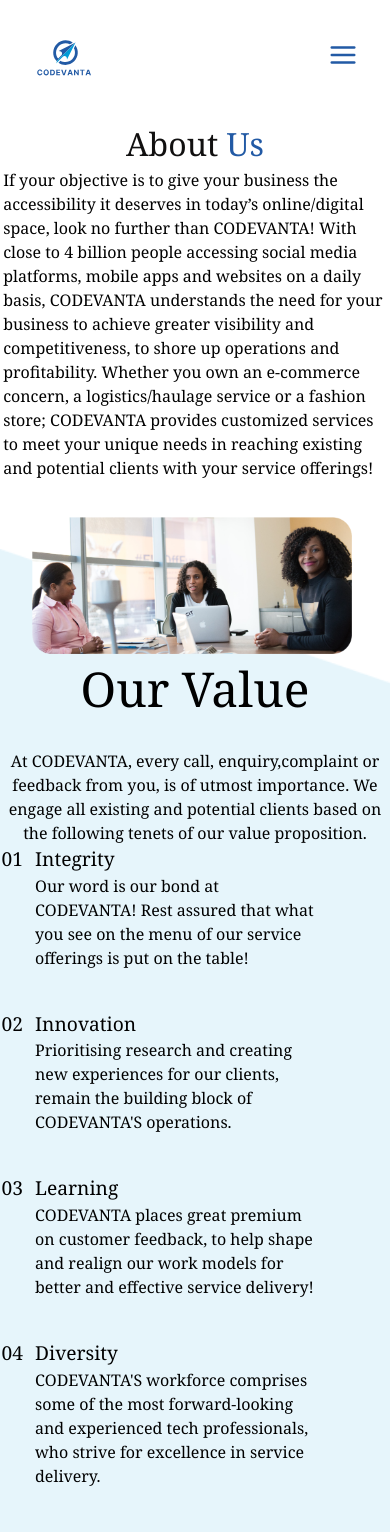
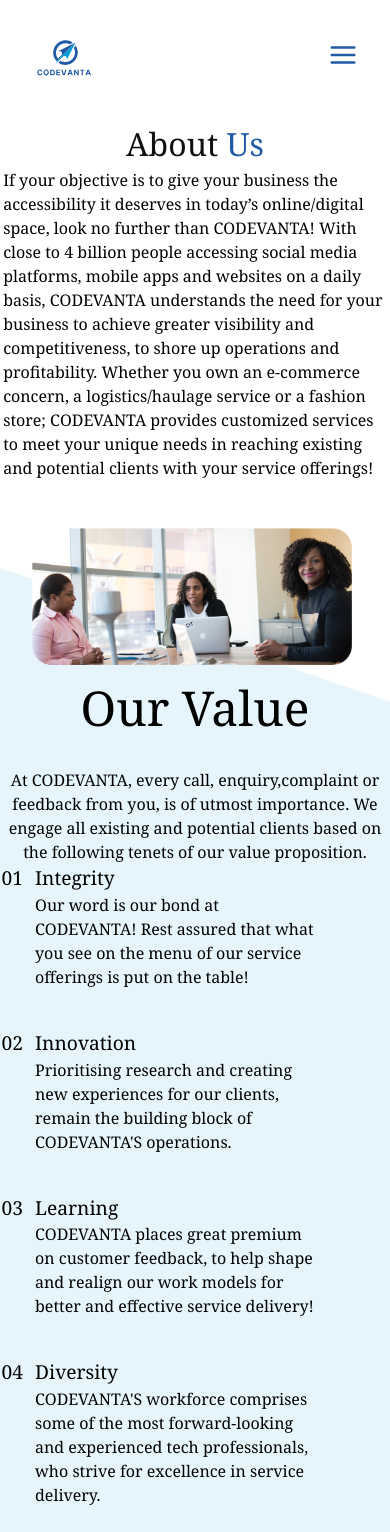
Before and after one commit to Code-Vanta/CompanyWebsite, a React (Vite) app in the folder CodeVanta/: page /about in a window 390 px wide. Shown: the top 1532 px of the page. Built offline with nearby package versions, Linux system fonts and the light colour scheme.

Commit message:
about image

```diff
--- a/CodeVanta/src/component/About/Notion.jsx
+++ b/CodeVanta/src/component/About/Notion.jsx
@@ -22,7 +22,7 @@
         <img
           src={about}
           alt=""
-          className=" w-[45rem] z-10 left-[24rem] top-[19rem] sm:w-[20rem] sm:left-[2rem] sm:top-[24.8rem] md:left-[5rem] md:top-[24rem] md:w-[35rem] absolute pb-6"
+          className=" w-[45rem] z-10 left-[24rem] top-[19rem] sm:w-[20rem] sm:left-[2rem] sm:top-[25.5rem] md:left-[5rem] md:top-[24rem] md:w-[35rem] absolute pb-6"
         />
       </div>
     </div>
--- a/CodeVanta/src/component/About/Value.jsx
+++ b/CodeVanta/src/component/About/Value.jsx
@@ -2,7 +2,7 @@
 
 const Value = () => {
   return (
-    <div className="value1  px-[7rem] pt-[10rem] mt-[11rem] py-[3rem] relative sm:px-[0.1rem] sm:pt-[5rem] sm:mt-[.3rem] md:px-[0.5rem] ">
+    <div className="value1  px-[7rem] pt-[10rem] mt-[11rem] py-[3rem] relative sm:px-[0.1rem] sm:pt-[5rem] sm:mt-[1.5rem] md:px-[0.5rem] ">
       <div className="">
         <p className="text-[3rem] text-center font-medium py-[1.5rem] sm:py-[rem] ">
           Our Value{" "}
```
